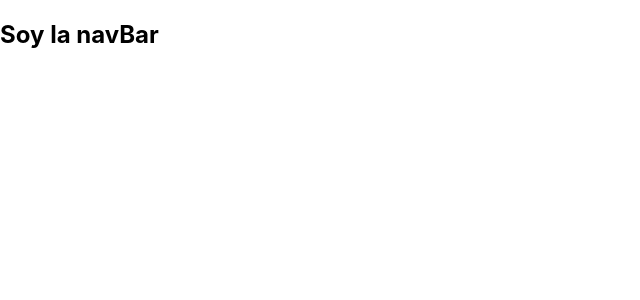
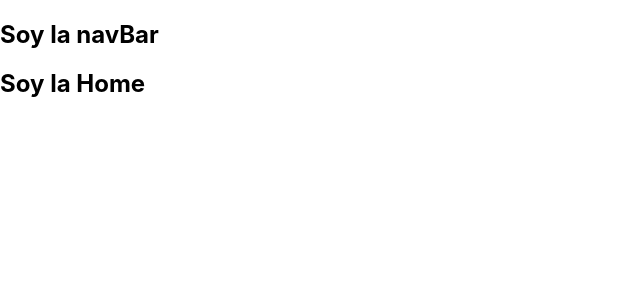
Before and after one commit to nickparedes/NN_Store, a React (Create React App) app in the folder NNStore-FrontEnd/: page / in a window 1280 px wide. Shown: the top 300 px of the page, without its empty margins (0-640 px from the left). Built offline with nearby package versions, Linux system fonts and the light colour scheme.

Commit message:
added home

```diff
--- a/NNStore-FrontEnd/src/App.js
+++ b/NNStore-FrontEnd/src/App.js
@@ -1,6 +1,6 @@
-import logo from './logo.svg';
 import './App.css';
 import Navbar from './componentes/Navbar';
+import Home from './pages/Home';
 
 
 function App() {
@@ -10,6 +10,7 @@ function App() {
   return (
     <div className="App">
        <Navbar/>
+       <Home/>
     </div>
   );
 }
--- /dev/null
+++ b/NNStore-FrontEnd/src/pages/Home.js
@@ -0,0 +1,10 @@
+import React from "react"
+
+
+export default function Home(){
+    return(
+        <div>
+            <h2>Soy la Home</h2>
+        </div>
+    );
+}
```
Also changed, not shown: NNStore-FrontEnd/src/componentes/Hero.js (added).
